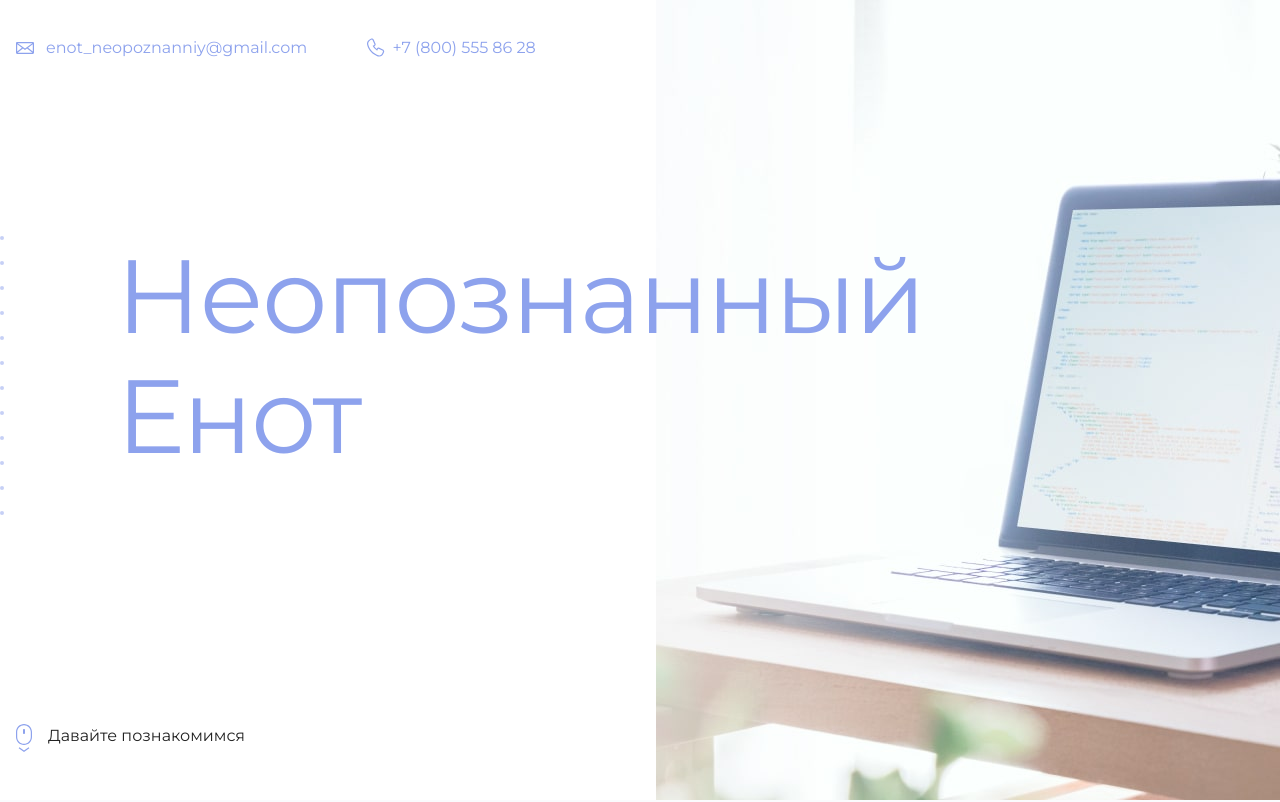
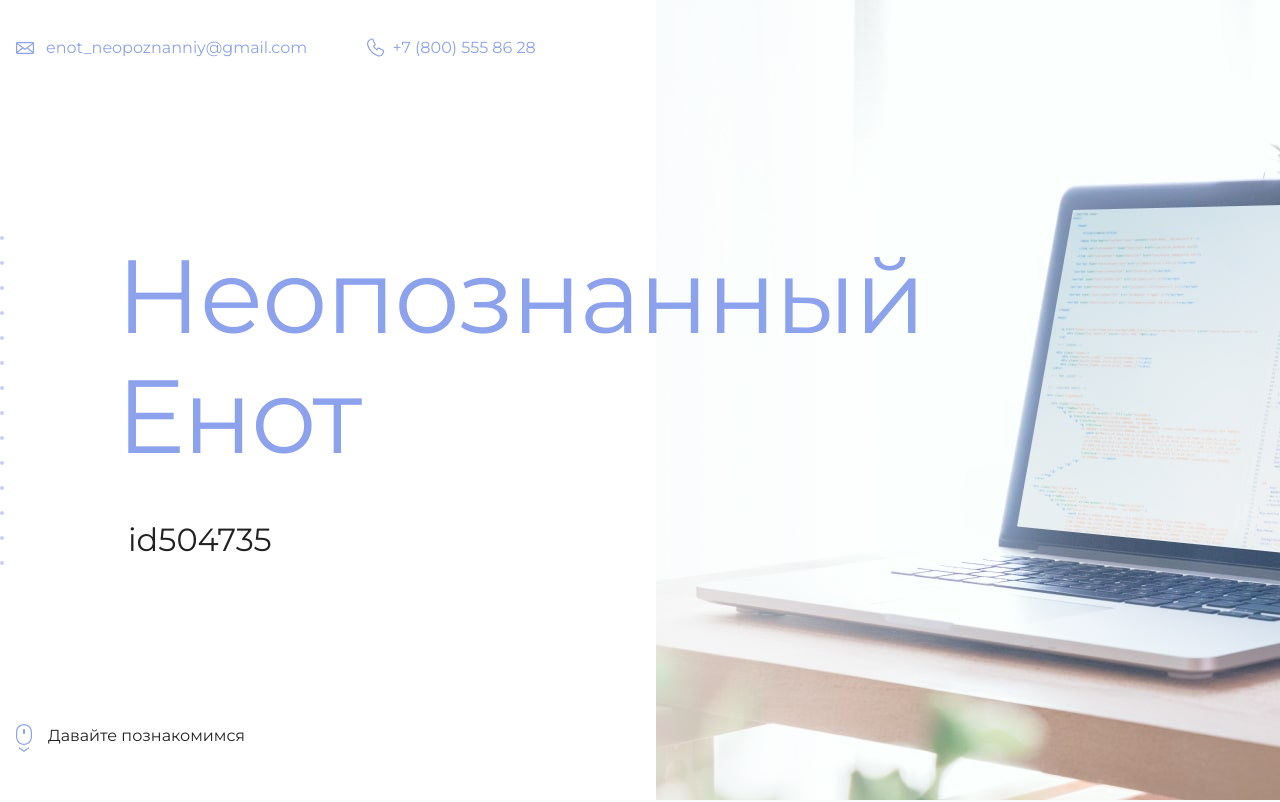
Before and after one commit to AndreyAh/my-site, a plain HTML site: page index.html in a window 1280 px wide. Shown: the top 802 px of the page. Drawn offline with Linux system fonts and the light colour scheme.

Commit message:
Добавил Id

```diff
--- a/index.html
+++ b/index.html
@@ -19,7 +19,7 @@
       <section class="hero-image">
         <div class="container">
           <h1 class="heading">Неопознанный Енот</h1>
-          <p><!-- Тут ваш id на сайте Академии --></p>
+          <p>id504735</p>
         </div>
       </section>
 
```
